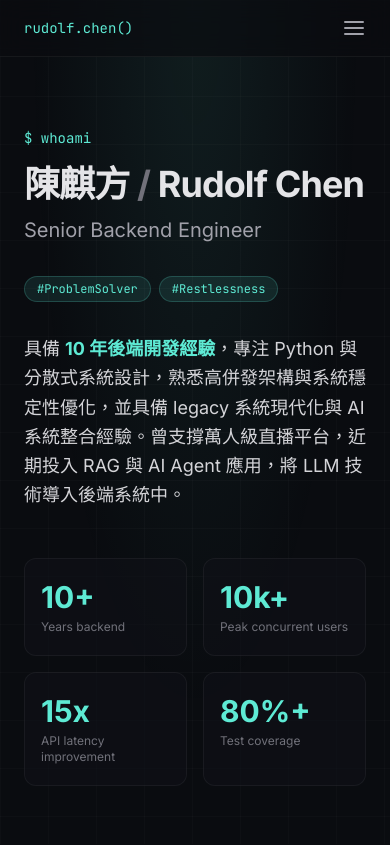
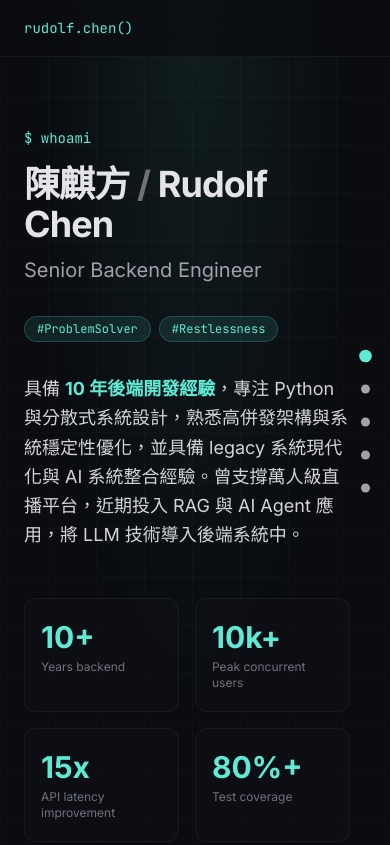
Before and after one commit to rudd6617/portfolio, a website: page index.html in a window 390 px wide. Shown: the top 845 px of the page. Drawn offline with Linux system fonts and the light colour scheme.

Commit message:
refactor: make mobile nav a right-center dot rail
Replace the mobile hamburger dropdown with an always-visible vertical
dot rail fixed at the right-center, mirroring the desktop text rail's
position. Each section renders as a dot below 640px (active dot is
accent-coloured and scaled up) and as a text label with a caret at
640px and up. The hamburger toggle is dropped since the rail is always
visible. Content gains right padding on mobile so the dots clear the
text.

Co-Authored-By: Claude Opus 4.8 (1M context) <noreply@anthropic.com>

```diff
--- a/assets/main.js
+++ b/assets/main.js
@@ -37,17 +37,3 @@ const revealObserver = new IntersectionObserver(
   { threshold: 0.08 }
 );
 document.querySelectorAll('.reveal').forEach(el => revealObserver.observe(el));
-
-// Mobile nav: toggle the dropdown, and collapse it after navigating.
-const navToggle = document.getElementById('navToggle');
-const navMenu = document.getElementById('navMenu');
-navToggle.addEventListener('click', () => {
-  const open = navMenu.classList.toggle('hidden') === false;
-  navToggle.setAttribute('aria-expanded', String(open));
-});
-navMenu.querySelectorAll('a').forEach(link =>
-  link.addEventListener('click', () => {
-    navMenu.classList.add('hidden');
-    navToggle.setAttribute('aria-expanded', 'false');
-  })
-);
--- a/assets/style.css
+++ b/assets/style.css
@@ -210,10 +210,27 @@
   background: var(--accent);
 }
 
-/* ---------- Nav rail active marker ---------- */
-/* main.js toggles .text-accent on the active link; the marker reserves a
-   fixed width so links don't shift as the active section changes. */
-#navMenu a::before {
+/* ---------- Nav rail ---------- */
+/* main.js toggles .text-accent on the active link. */
+
+/* Mobile: dots. Colour follows the link (zinc → accent on active/hover),
+   and the active dot scales up. */
+#navMenu .nav-dot {
+  width: 9px;
+  height: 9px;
+  border-radius: 9999px;
+  background: currentColor;
+  transition: transform 0.2s;
+}
+
+#navMenu a.text-accent .nav-dot {
+  transform: scale(1.4);
+}
+
+/* Desktop: a caret before the active label. Width is reserved so the
+   labels don't shift as the active section changes. */
+@media (min-width: 640px) {
+  #navMenu .nav-label::before {
     content: '▸';
     display: inline-block;
     width: 1em;
@@ -223,8 +240,9 @@
     transition: opacity 0.2s;
   }
 
-#navMenu a.text-accent::before {
+  #navMenu a.text-accent .nav-label::before {
     opacity: 1;
+  }
 }
 
 /* ---------- Smooth scrolling ---------- */
--- a/index.html
+++ b/index.html
@@ -48,27 +48,38 @@
 
   <div class="bg-layers" aria-hidden="true"></div>
 
-  <!-- Top bar: solid on mobile (brand + hamburger); transparent on desktop, brand only -->
+  <!-- Top bar: solid on mobile, transparent on desktop; holds the brand -->
   <header class="fixed top-0 inset-x-0 z-50 backdrop-blur-md bg-ink-900/70 border-b border-white/5 sm:bg-transparent sm:border-0 sm:backdrop-blur-none">
-    <div class="max-w-5xl mx-auto px-6 h-14 flex items-center justify-between">
+    <div class="max-w-5xl mx-auto px-6 h-14 flex items-center">
       <a href="#top" class="font-mono text-sm text-accent hover:text-accent-glow transition">rudolf.chen()</a>
-
-      <button id="navToggle" type="button" class="sm:hidden text-zinc-400 hover:text-accent transition" aria-label="開啟選單" aria-expanded="false" aria-controls="navMenu">
-        <svg xmlns="http://www.w3.org/2000/svg" width="24" height="24" viewBox="0 0 24 24" fill="none" stroke="currentColor" stroke-width="2" stroke-linecap="round" stroke-linejoin="round" aria-hidden="true"><line x1="3" y1="6" x2="21" y2="6"/><line x1="3" y1="12" x2="21" y2="12"/><line x1="3" y1="18" x2="21" y2="18"/></svg>
-      </button>
     </div>
   </header>
 
-  <!-- Section nav: mobile dropdown / desktop right-center vertical rail -->
-  <nav id="navMenu" class="hidden fixed top-14 inset-x-0 z-40 flex-col bg-ink-900/95 border-b border-white/5 px-6 py-4 text-sm text-zinc-400 sm:flex sm:top-1/2 sm:left-auto sm:right-6 sm:-translate-y-1/2 sm:gap-4 sm:items-end sm:bg-transparent sm:border-0 sm:p-0 sm:text-right" aria-label="Sections">
-    <a href="#about" class="block py-2 sm:py-0 hover:text-accent transition">About</a>
-    <a href="#experience" class="block py-2 sm:py-0 hover:text-accent transition">Experience</a>
-    <a href="#projects" class="block py-2 sm:py-0 hover:text-accent transition">Projects</a>
-    <a href="#skills" class="block py-2 sm:py-0 hover:text-accent transition">Skills</a>
-    <a href="#contact" class="block py-2 sm:py-0 hover:text-accent transition">Contact</a>
+  <!-- Section nav: fixed right-center rail — dots on mobile, text labels on desktop -->
+  <nav id="navMenu" class="fixed right-3 top-1/2 -translate-y-1/2 z-40 flex flex-col items-end gap-2 text-sm text-zinc-400 sm:right-6 sm:gap-4" aria-label="Sections">
+    <a href="#about" aria-label="About" class="flex items-center justify-end p-2 sm:p-0 hover:text-accent transition">
+      <span class="nav-label hidden sm:inline">About</span>
+      <span class="nav-dot sm:hidden"></span>
+    </a>
+    <a href="#experience" aria-label="Experience" class="flex items-center justify-end p-2 sm:p-0 hover:text-accent transition">
+      <span class="nav-label hidden sm:inline">Experience</span>
+      <span class="nav-dot sm:hidden"></span>
+    </a>
+    <a href="#projects" aria-label="Projects" class="flex items-center justify-end p-2 sm:p-0 hover:text-accent transition">
+      <span class="nav-label hidden sm:inline">Projects</span>
+      <span class="nav-dot sm:hidden"></span>
+    </a>
+    <a href="#skills" aria-label="Skills" class="flex items-center justify-end p-2 sm:p-0 hover:text-accent transition">
+      <span class="nav-label hidden sm:inline">Skills</span>
+      <span class="nav-dot sm:hidden"></span>
+    </a>
+    <a href="#contact" aria-label="Contact" class="flex items-center justify-end p-2 sm:p-0 hover:text-accent transition">
+      <span class="nav-label hidden sm:inline">Contact</span>
+      <span class="nav-dot sm:hidden"></span>
+    </a>
   </nav>
 
-  <main id="top" class="max-w-5xl mx-auto px-6 pt-32 pb-24">
+  <main id="top" class="max-w-5xl mx-auto px-6 pr-10 sm:pr-6 pt-32 pb-24">
 
     <!-- Hero -->
     <section class="mb-32">
```
Also changed, not shown: assets/tailwind.css. Lines whose indentation alone changed are shown as unchanged.
